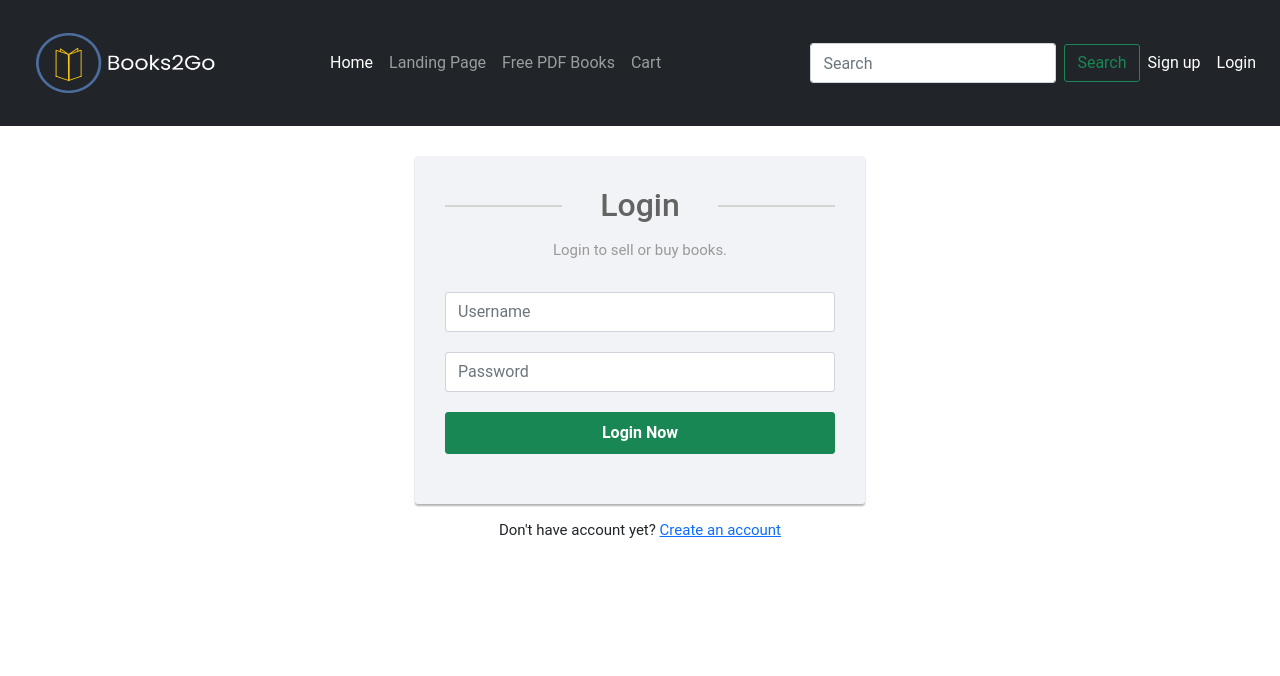
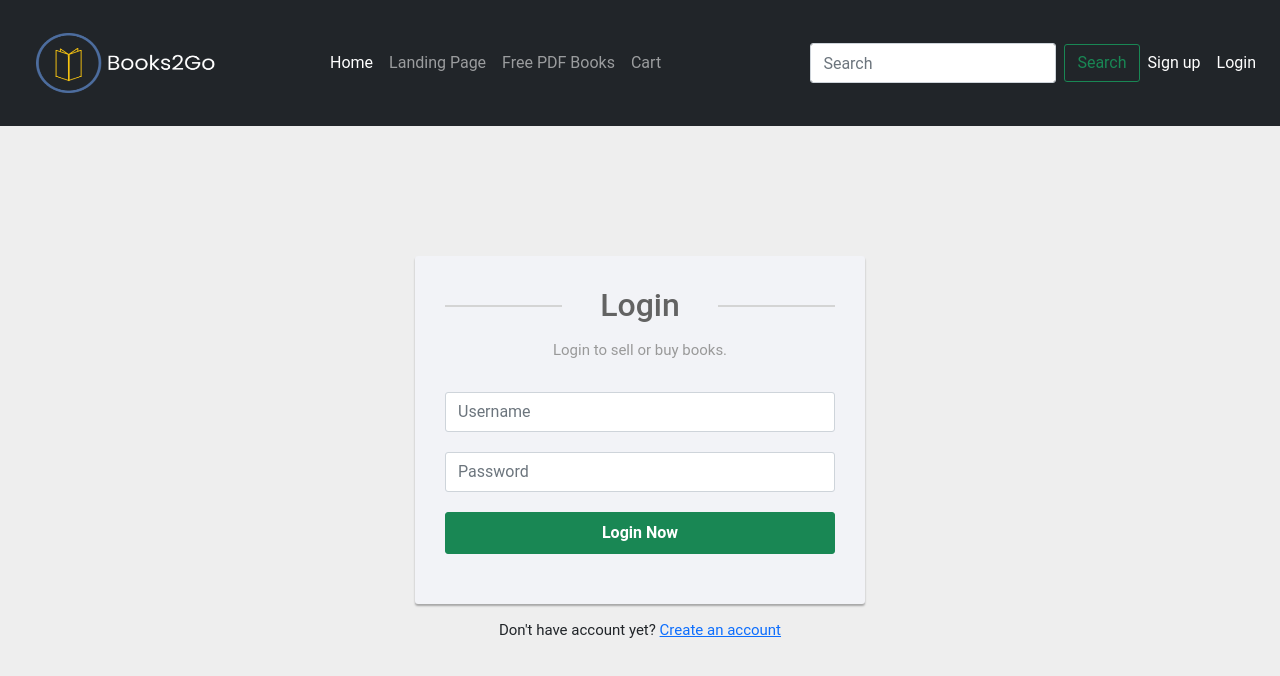
Before and after one commit to e-commerce-cse-442/Books2Go, a React (Create React App) app: page /login in a window 1280 px wide. Shown: the top 676 px of the page. Built offline with nearby package versions, Linux system fonts and the light colour scheme.

Commit message:
changed backgorund color

```diff
--- a/src/components/Login.js
+++ b/src/components/Login.js
@@ -38,7 +38,7 @@ function Login() {
   return (
     <div>
       <Navbar />
-      <body>
+      <body class="login_body">
         <div class="signup-form">
           <form onSubmit={handleLogin}>
             <h2>Login</h2>
--- a/src/components/Navbar.css
+++ b/src/components/Navbar.css
@@ -1,4 +1,3 @@
-
 .logo {
     cursor: pointer;
     margin: 20px;
--- a/src/components/Signup.css
+++ b/src/components/Signup.css
@@ -1,9 +1,11 @@
 /* signup and login*/
 
 body {
-  /* color: #fff; */
-  background-color: #ffffff;
+  background-color: #eee;
   font-family: "Roboto", sans-serif;
+}
+.login_body{
+  margin-top: 100px;
 }
 .form-control {
   height: 40px;
```
